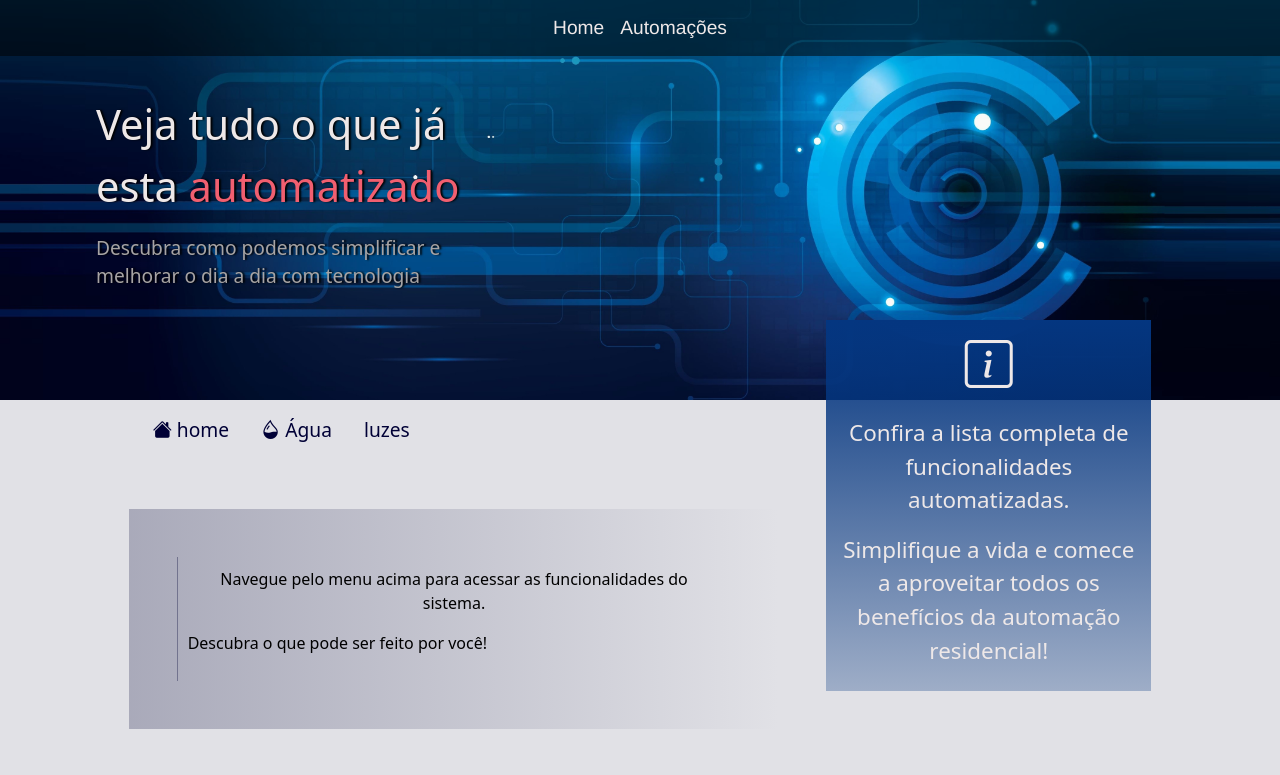
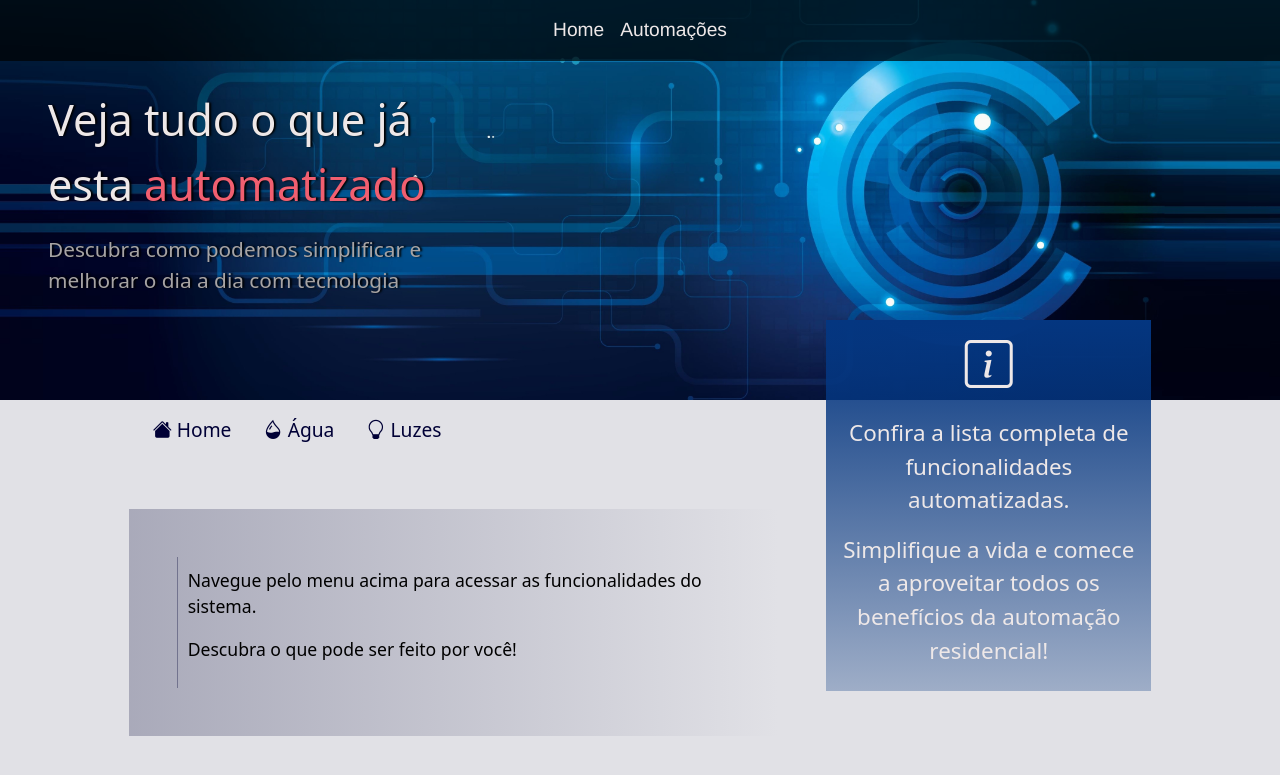
Before and after one commit to brERS/HomeAutomation, a Django app: page /automation/ in a window 1280 px wide. Shown: the top 775 px of the page. Run offline with Django 4.2, Linux system fonts and the light colour scheme; some libraries are stand-ins or nearby versions.

Commit message:
Correções de layout e ações para abrir água

```diff
--- a/casa/automation/templates/automation/pages/home.html
+++ b/casa/automation/templates/automation/pages/home.html
@@ -6,11 +6,11 @@
     <article>
         <section class="banner-sections automation">
             <div class="banner-content p-5 col-md-5">
-                <p class='banner-title ms-5'>
+                <p class='banner-title'>
                     Veja tudo o que já esta
                     <span class='banner-title-highlight'>automatizado</span>
                 </p>
-                <p class='banner-subtitle ms-5'>
+                <p class='banner-subtitle'>
                     Descubra como podemos simplificar e melhorar o dia a dia com tecnologia
                 </p>
             </div>
@@ -41,9 +41,9 @@
                                             <p class="d-flex">
                                                 {{ paragraph_value.subcontent }}
                                             </p>
-                                            {% if paragraph != 'home' %}
+                                            {% if paragraph_value.button %}
                                                 <div class="d-flex flex-row-reverse">
-                                                    <button type="button" class="col-4 btn btn-outline-secondary" id="{{ paragraph_value.button }}" data-bs-toggle="modal"
+                                                    <button type="button" class="btn btn-outline-secondary" id="{{ paragraph_value.button }}" data-bs-toggle="modal"
                                                     data-bs-target="#Modal"> Executar </button>
                                                 </div>
                                             {% endif %}
--- a/casa/automation/urls.py
+++ b/casa/automation/urls.py
@@ -6,6 +6,7 @@ urlpatterns = [
     path('', views.index, name='home-automation'),
     path('home', views.index, name='home-automation'),
     path('water', views.water, name='water-automation'),
+    path('light', views.light, name='light-automation'),
     path('status_water_flow', views.status_water_flow,
          name='water_flow-automation'),
     path('abort_water_flow', views.abort_water_flow,
--- a/casa/automation/views.py
+++ b/casa/automation/views.py
@@ -12,7 +12,7 @@ from django.shortcuts import render
 def subnav():
     return {
         'home': {
-            'title': 'home',
+            'title': 'Home',
             'url': 'home',
             'icon': 'bi-house-fill',
         },
@@ -21,18 +21,19 @@ def subnav():
             'url': 'water',
             'icon': 'bi-droplet-half',
         },
-        'luzes': {
-            'title': 'luzes',
-            'url': 'rele:luzes',
-            'icon': 'luzes',
+        'light': {
+            'title': 'Luzes',
+            'url': 'light',
+            'icon': 'bi-lightbulb',
         },
     }
 
 
 def index(request):
+
+    cache.delete('water_long_task_progress')
     context = {
         'tabs': subnav(),
-        'title': 'Tarefas Automatizadas',
         'content':  {
             'info': {
                 'home': {
@@ -53,7 +54,6 @@ def water(request):
 
     context = {
         'tabs': subnav(),
-        'title': 'Tarefas Automatizadas',
         'content':  {
             'info': {
                 'agua': {
@@ -63,6 +63,24 @@ def water(request):
                     ''',
                     'subcontent': 'A torneira será aberta por 1 minuto.',
                     'button': 'waterflow',
+                },
+            },
+        },
+        'home': False,
+    }
+    return render(request, 'automation/pages/home.html', context)
+
+
+def light(request):
+    context = {
+        'tabs': subnav(),
+        'content':  {
+            'info': {
+                'light': {
+                    'content': '''
+                        Em construção...
+                    ''',
+                    'subcontent': 'Em breve você poderá controlar as luzes da casa!',
                 },
             },
         },
@@ -86,12 +104,11 @@ def start_water_flow():
 
     GPIO.output(18, False)
 
-    for value in range(50, 101):
+    for value in range(0, 101):
         cache.set('water_long_task_progress', value, timeout=None)
         sleep(.6)
 
     GPIO.output(18, True)
-    cache.delete('water_long_task_progress')
 
 
 def status_water_flow(request):
@@ -104,5 +121,4 @@ def status_water_flow(request):
 def abort_water_flow(request):
 
     GPIO.output(18, True)
-    cache.delete('water_long_task_progress')
     return HttpResponse(int(True))
--- a/casa/base_static/global/css/style.css
+++ b/casa/base_static/global/css/style.css
@@ -22,14 +22,14 @@ body {
 .navbar{
     top:0 !important;
     position: fixed !important;
+    display: block !important;
+    background: rgba(0, 0, 0, 0.7);
+    z-index: 999;
 }
 
 nav {
     width: 100%;
-    height: 3.5rem;
     min-height: 3.5rem;
-    background-color: rgba(0, 0, 0, 0.5);
-    z-index: 999;
     transition: background-color 0.5s ease;
 }
 
@@ -45,6 +45,16 @@ nav {
 
 .nav-a:hover {
     color: var(--nav-color-hover) !important;
+}
+
+.list-icon {
+    color:  var(--nav-color) !important;
+    font-size: 1.8rem;
+}
+
+
+.navbar-toggler:focus {
+    color:  var(--nav-color);
 }
 
 /* footer */
@@ -103,23 +113,21 @@ nav {
     display: flex;
     flex-direction: column;
     justify-content: center;
-    align-items: center;
     z-index: 1;
 }
 
 .banner-title {
-    font-size: 2.6rem;
+    font-size: 2.7rem;
     color: var(--banner-title-color);
     text-shadow: var(--shadow-black) 0.125rem 0 0.125rem;
-    text-justify: inherit;
 }
 
-.banner-title-highlight{
+.banner-title-highlight {
     color: var(--banner-title-hl);
 }
 
 .banner-subtitle {
-    font-size: 1.2rem;
+    font-size: 1.3rem;
     color: var(--banner-subtitle-color);
     text-shadow: var(--shadow-black) 0.125rem 0 0.125rem !important;
 }
@@ -212,18 +220,6 @@ nav {
 }
 
 
-.automation {
-    background: url("/static/global/img/automation.jpg");
-    background-position: center;
-    background-repeat: no-repeat;
-    -webkit-background-size: cover;
-    -moz-background-size: cover;
-    -o-background-size: cover;
-    background-size: cover;
-    z-index: -1;
-    min-height: 50vh;
-}
-
 .card-right {
     height: 100%;
     background-image: linear-gradient(to right, rgba(225,225,230, 0.1), rgba(225,225,230,1));
@@ -247,7 +243,23 @@ h1, h4, h5 {
     color: var(--titles);
 }
 
-/* subnav*/
+
+/* App automation */
+
+/* banner */
+.automation {
+    background: url("/static/global/img/automation.jpg");
+    background-position: center;
+    background-repeat: no-repeat;
+    -webkit-background-size: cover;
+    -moz-background-size: cover;
+    -o-background-size: cover;
+    background-size: cover;
+    z-index: -1;
+    min-height: 50vh;
+}
+
+/* subnav */
 .nav-tabs-custom {
     font-size: 1.2rem;
 }
@@ -257,19 +269,21 @@ h1, h4, h5 {
     color: var(--titles)!important;
 }
 
-/* App automation */
-
+/* subnav content */
 .content-home {
     display: flex;
     z-index: 1;
 }
 
 .nav-content {
+    min-width: 50%;
     background-image: linear-gradient(to right, rgba(114,115,142, 0.5), rgba(225,225,230,1));
     color: #000;
 }
 
 .nav-content-txt {
+    text-align: start;
+    font-size: 1.1rem;
     border-left: rgba(114,115,142) solid 1px;
     padding: 10px;
 }
--- a/casa/base_templates/global/partials/modal.html
+++ b/casa/base_templates/global/partials/modal.html
@@ -22,6 +22,9 @@
                     <div class="col-4">
                         <button type="button" class="btn btn-outline-danger w-100" id='abortwaterflow'>Parar</button>
                     </div>
+                    <div class="col-4">
+                        <a href="{{ request.get_full_path }}" class="btn btn-outline-success w-100" >Atualizar</a>
+                    </div>
                 </div>
             </div>
         </div>
```
Also changed, not shown: casa/home/templates/home/pages/home.html (+6 -7 lines).
